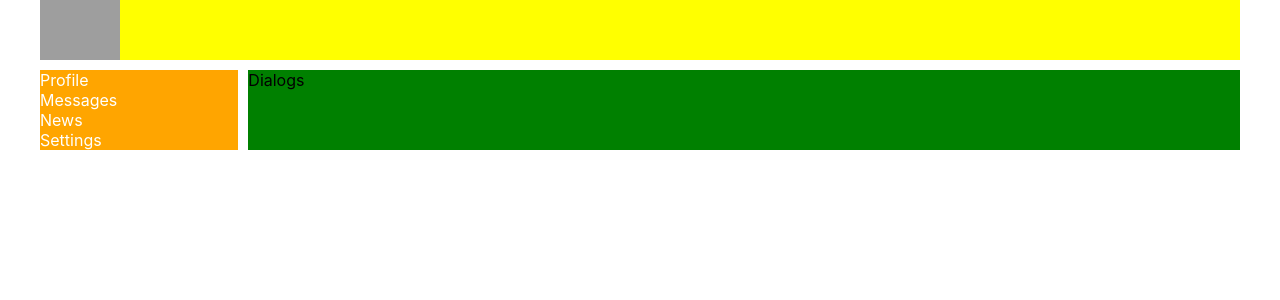
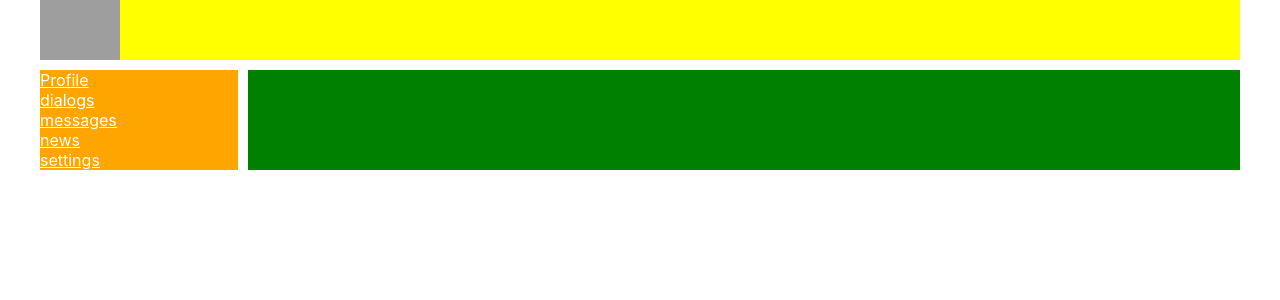
Before and after one commit to aksamidiel/react_app, a React (Create React App) app: page / in a window 1280 px wide. Shown: the top 300 px of the page. Built offline with nearby package versions, Linux system fonts and the light colour scheme; grey boxes are pictures that could not be loaded.

Commit message:
add NavLink

```diff
--- a/package.json
+++ b/package.json
@@ -8,6 +8,7 @@
     "@testing-library/user-event": "^12.8.3",
     "react": "^17.0.2",
     "react-dom": "^17.0.2",
+    "react-router-dom": "^6.1.1",
     "react-scripts": "4.0.3",
     "web-vitals": "^1.1.2"
   },
--- a/src/App.js
+++ b/src/App.js
@@ -5,20 +5,30 @@ import Header from './components/Header/Header';
 import Nav from './components/NavBar/Nav';
 import Profile from './components/Profile/Profile';
 import Dialogs from './components/Dialogs/Dialogs';
+import Messages from './components/Messages/Messages';
+import News from './components/News/News';
+import Settings from './components/Settings/Settings';
+import {BrowserRouter, Route, Routes} from "react-router-dom";
 
 
 
-const App = () => {
+const App = (props) => {
   return (
-    <div className='app-wrapper'>
-      <Header />
-      <Nav />
-
-     {/* <Profile />*/}
-      <div class='app-wrapper-content'>
-        <Dialogs/>
+    <BrowserRouter>
+      <div className='app-wrapper'>
+        <Header />
+        <Nav />
+        <div class='app-wrapper-content'>
+          <Routes>
+            <Route path='/profile' element={<Profile/>}/>
+            <Route path='/dialogs' element={<Dialogs/>}/>
+            <Route path='/messages' element={<Messages/>}/>
+            <Route path='/news' element={<News/>}/>
+            <Route path='/settings' element={<Settings/>}/>
+          </Routes>
+        </div>
       </div>
-    </div>
+    </BrowserRouter>
   );
 }
 
--- /dev/null
+++ b/src/components/Messages/Messages.jsx
@@ -0,0 +1,12 @@
+import React from 'react';
+import classes from './Messages.module.css';
+
+const Messages = (props)=>{
+    return(
+        <div>
+            Messages
+        </div>
+    )
+}
+
+export default Messages;
--- a/src/components/NavBar/Nav.jsx
+++ b/src/components/NavBar/Nav.jsx
@@ -1,27 +1,24 @@
 import React from "react";
+import { NavLink } from "react-router-dom";
 import classes from './NavBar.module.css';
-
-
-
-let c1 = 'item'
-let c2 = 'active'
-let cl1 = c1+ ' '+c2
-let cl1_new = `${c1} ${c2}`
 
 
 const Nav =() =>{
     return <nav className={classes.nav}>
-    <div>
-      <a className={classes.item}>Profile</a>
+    <div className={classes.item}>
+      <NavLink to="/profile">Profile</NavLink>
     </div>
-    <div>
-      <a className={classes.item}>Messages</a>
+    <div className={`${classes.item} ${classes.active}`}>
+      <NavLink to="/dialogs">dialogs</NavLink>
     </div>
-    <div>
-      <a className={classes.item}>News</a>
+    <div className={`${classes.item} ${classes.active}`}>
+      <NavLink to="/messages">messages</NavLink>
     </div>
-    <div>
-      <a className={classes.item}>Settings</a>
+    <div className={`${classes.item} ${classes.active}`}>
+      <NavLink to="/news">news</NavLink>
+    </div>
+    <div className={`${classes.item} ${classes.active}`}>
+      <NavLink to="/settings">settings</NavLink>
     </div>
   </nav>
 }
--- a/src/components/NavBar/NavBar.module.css
+++ b/src/components/NavBar/NavBar.module.css
@@ -3,6 +3,10 @@
     background-color: orange;
   }
 
-.item{
+.item a{
     color:white;
   }
+
+.item a.active{
+    color:gold;
+}
--- /dev/null
+++ b/src/components/News/News.jsx
@@ -0,0 +1,12 @@
+import React from 'react';
+import classes from './News.module.css';
+
+const News = (props)=>{
+    return(
+        <div>
+            News
+        </div>
+    )
+}
+
+export default News;
--- /dev/null
+++ b/src/components/Settings/Settings.jsx
@@ -0,0 +1,12 @@
+import React from 'react';
+import classes from './Settings.module.css';
+
+const Settings = (props)=>{
+    return(
+        <div>
+            Settings
+        </div>
+    )
+}
+
+export default Settings;
```
Also changed, not shown: src/components/Messages/Messages.module.css (added), src/components/News/News.module.css (added), src/components/Settings/Settings.module.css (added), 1 other file (tests, documents, lock files or other folders).
